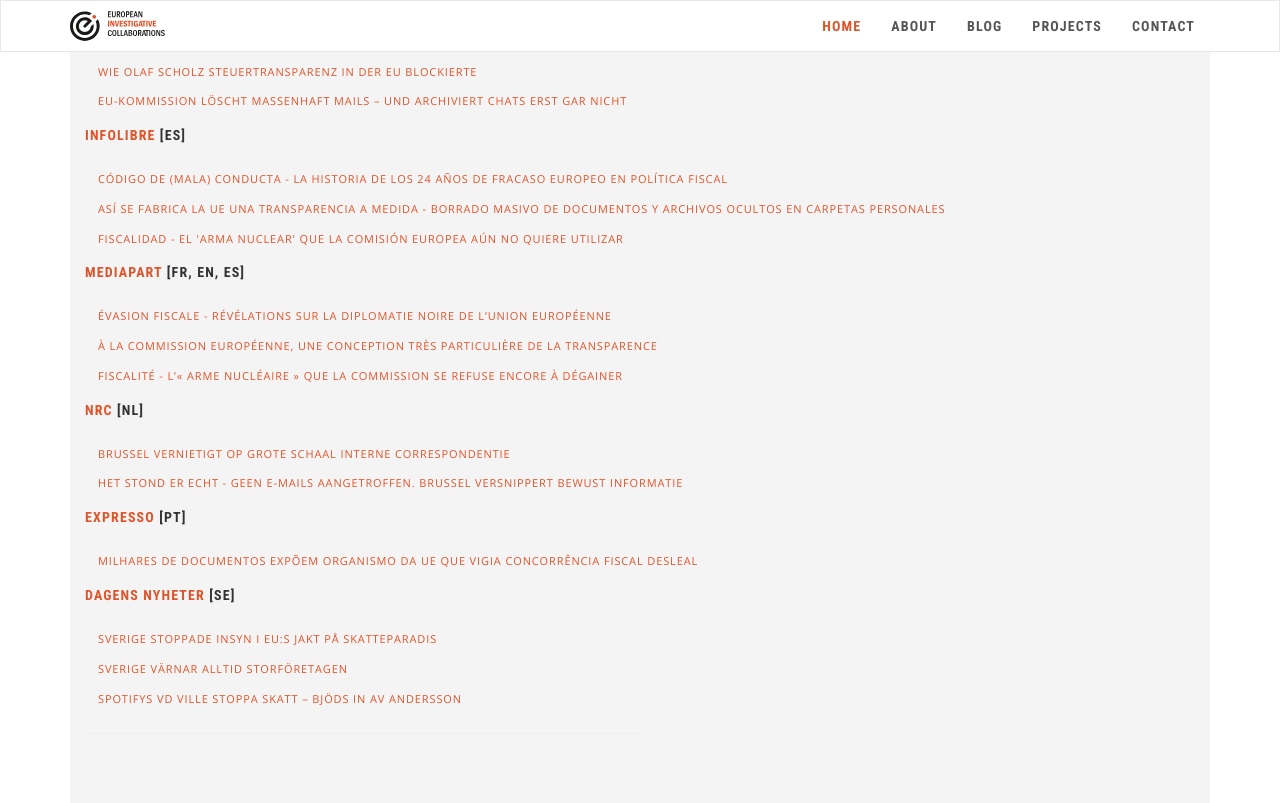
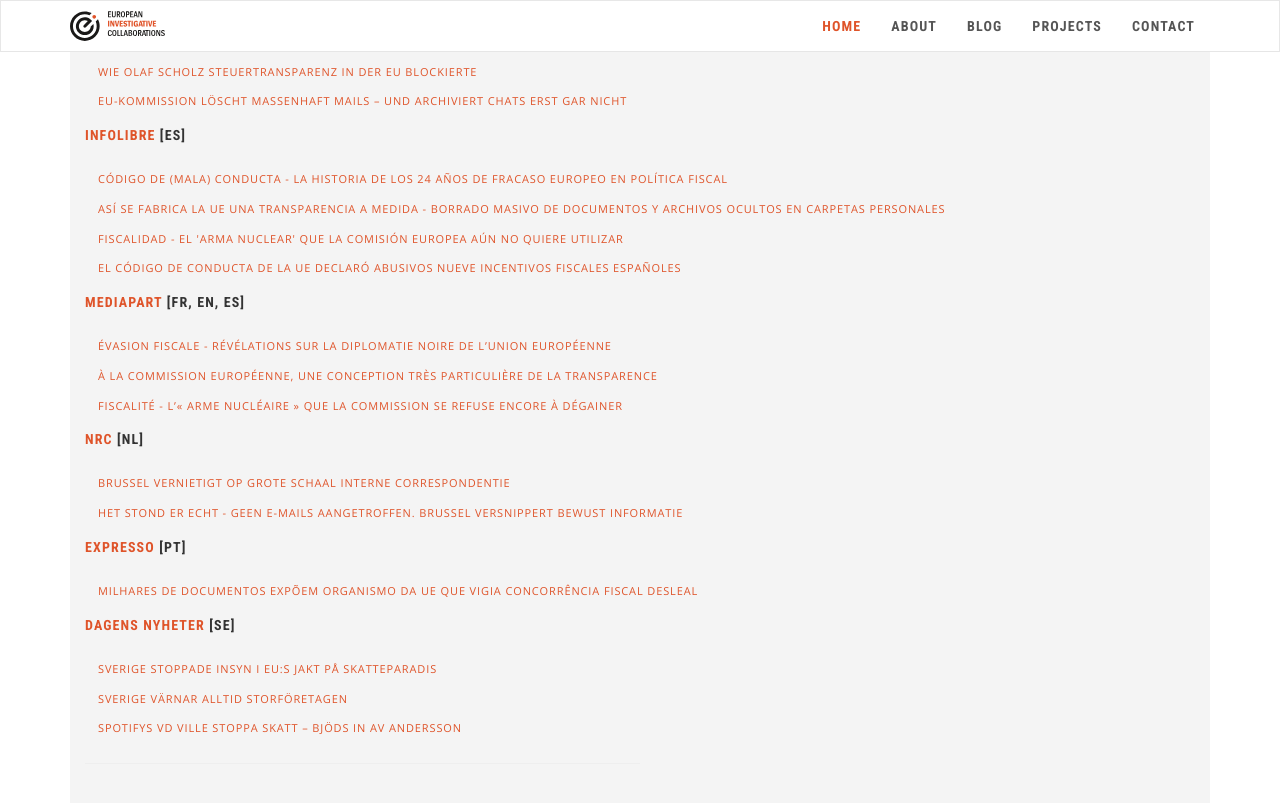
Before and after one commit to eic-network/eic-incubator.github.io, a Jekyll site: the page built from _projects/the-code.md, in a window 1280 px wide and 900 px high, scrolled down 1235 px. Shown: the top 803 px of the window. Built offline with Jekyll 4.4.1, drawn with Linux system fonts in a browser that asks for light colours; nearby versions of some CDN libraries.

Commit message:
Update the-code.md

```diff
--- a/_projects/the-code.md
+++ b/_projects/the-code.md
@@ -29,6 +29,8 @@ publications:
     url: https://www.infolibre.es/noticias/economia/2021/11/10/asi_fabrica_comision_europea_una_transparencia_medida_borrado_masivo_documentos_archivos_ocultos_carpetas_personales_126565_1011.html
   - name: Fiscalidad - el 'arma nuclear' que la Comisión europea aún no quiere utilizar
     url: https://www.infolibre.es/noticias/lo_mejor_mediapart/2021/11/12/fiscalidad_arma_nuclear_que_comision_no_quiere_recurrir_126627_1044.html
+  - name: El Código de Conducta de la UE declaró abusivos nueve incentivos fiscales españoles
+    url: https://www.infolibre.es/noticias/economia/2021/11/13/el_codigo_conducta_declaro_abusivos_nueve_incentivos_fiscales_espanoles_los_que_seis_fueron_creados_por_las_haciendas_vascas_navarra_126632_1011.html?
   name: infoLibre
 - lang: "[FR, EN, ES]"
   links:
```
